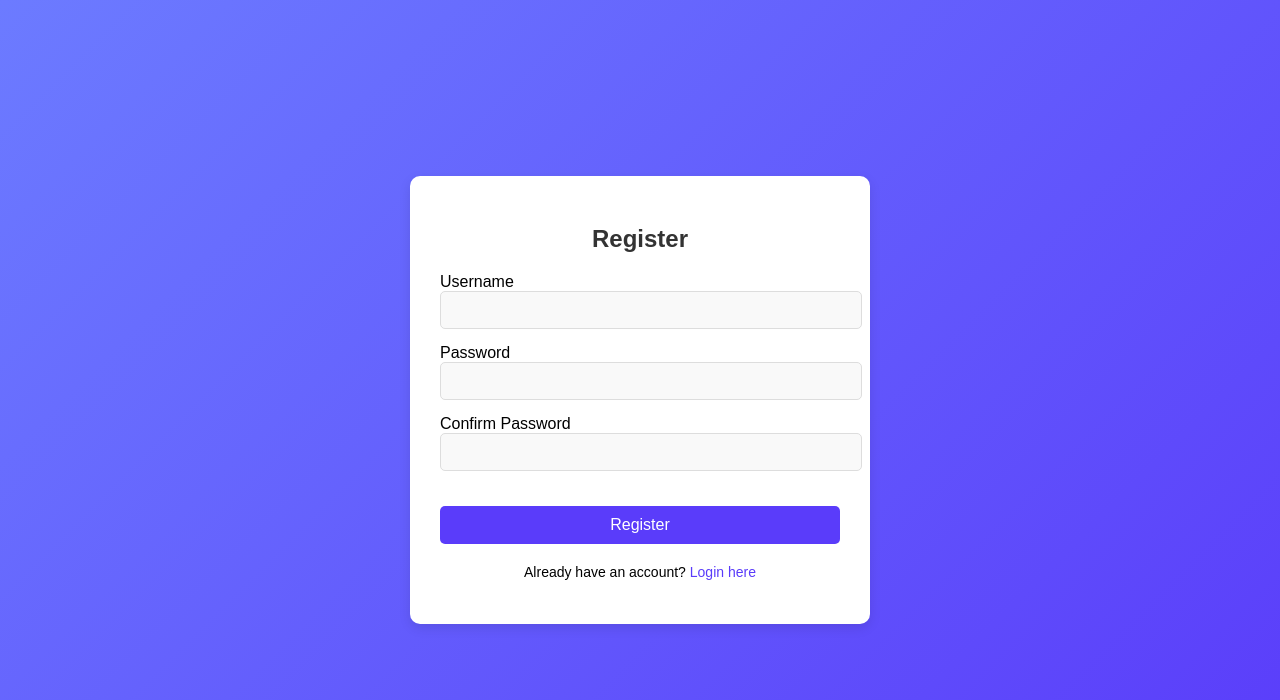
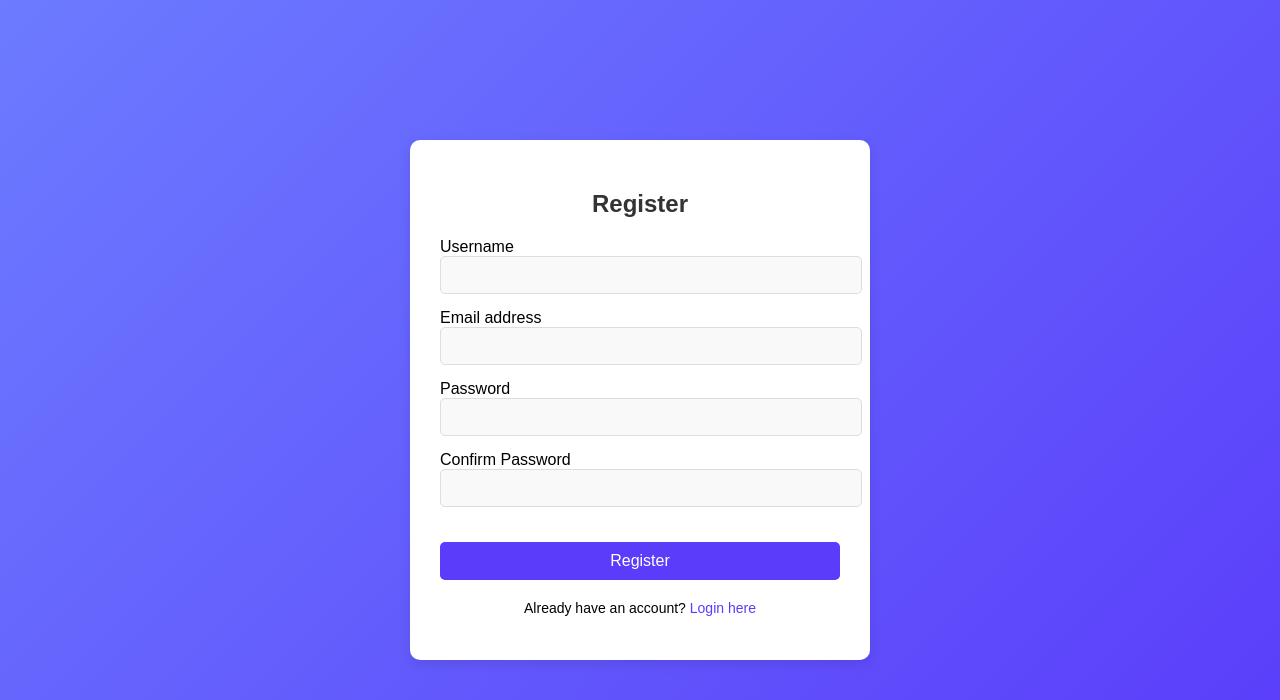
Before and after one commit to Santoshactive147/Blog-App, a Django app: page /register/ in a window 1280 px wide. Shown: the top 700 px of the page. Run offline with Django 5.2, Linux system fonts and the light colour scheme.

Commit message:
added email in register section

```diff
--- a/templates/register.html
+++ b/templates/register.html
@@ -109,6 +109,11 @@
                 {{ form.username.label }}
                 {{ form.username }}
             </div>
+
+            <div class="form-group">
+                {{ form.email.label }}
+                {{ form.email }}
+            </div>
             <div class="form-group">
                 {{ form.password1.label }}
                 {{ form.password1 }}
```
Also changed, not shown: db.sqlite3.
